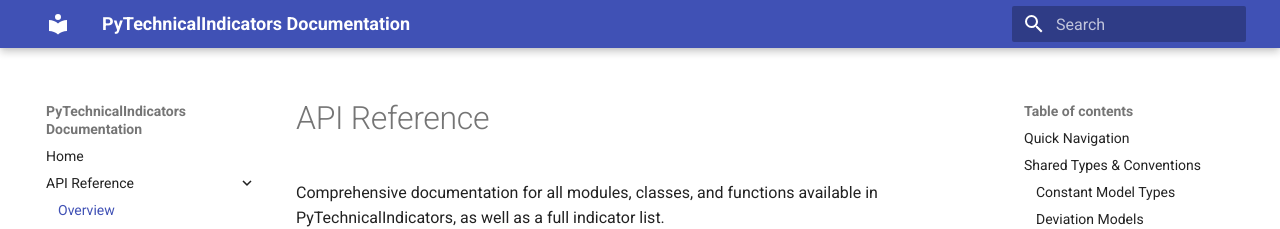
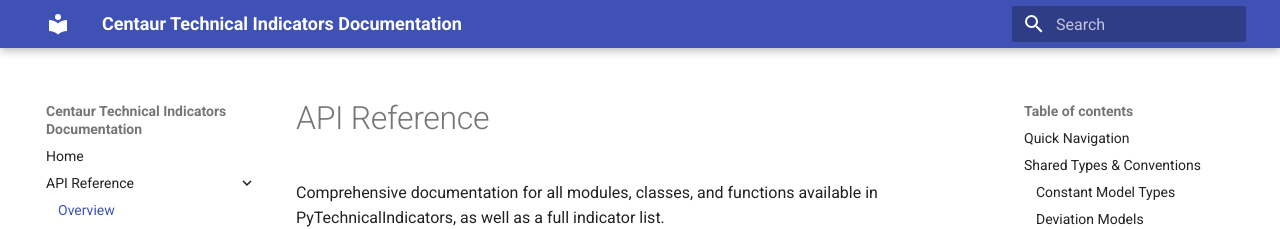
Before and after one commit to chironmind/PyTechnicalIndicators-docs, an MkDocs documentation site: the page built from docs/api/index.md, in a window 1280 px wide. Shown: the top 229 px of the page. Built offline with MkDocs 1.6.1 and Material for MkDocs 9.7.7, drawn with Linux system fonts in a browser that asks for light colours.

Commit message:
Update main configuration files: README, mkdocs.yml, and index.md
Co-authored-by: chironmind <7516045+chironmind@users.noreply.github.com>

```diff
--- a/mkdocs.yml
+++ b/mkdocs.yml
@@ -1,4 +1,4 @@
-site_name: PyTechnicalIndicators Documentation
+site_name: Centaur Technical Indicators Documentation
 theme:
   name: material
 nav:
@@ -17,9 +17,9 @@ nav:
     - Volatility Indicators: api/volatility-indicators.md
   - Tutorials:
     - Overview: tutorials/index.md
-    - Using PyTechnicalIndicators with pandas: tutorials/pandas.md
+    - Using Centaur Technical Indicators with pandas: tutorials/pandas.md
     - Visualizing Indicators with Plotly: tutorials/plotly.md
-    - Advanced Usage of PyTechnicalIndicators: tutorials/advanced.md
+    - Advanced Usage of Centaur Technical Indicators: tutorials/advanced.md
     - Connecting to a Market Data API: tutorials/api-connection.md
   - How-To Guides:
     - Overview: howto/index.md
```
Also changed, not shown: README.md (+4 -4 lines), docs/index.md (+11 -11 lines).
